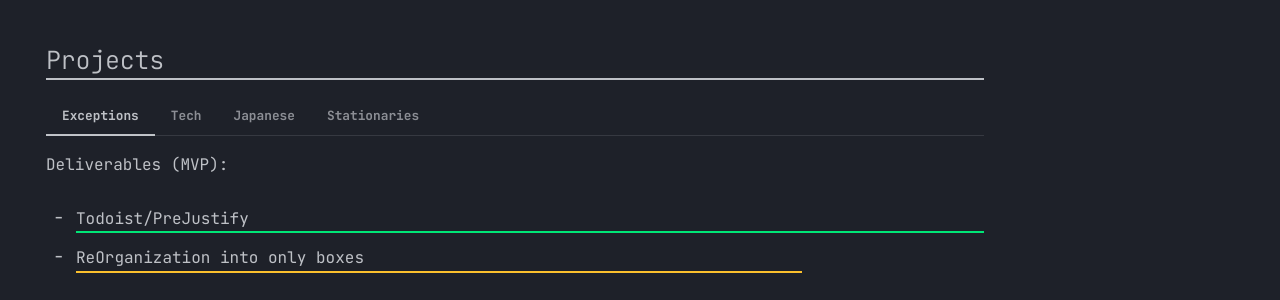
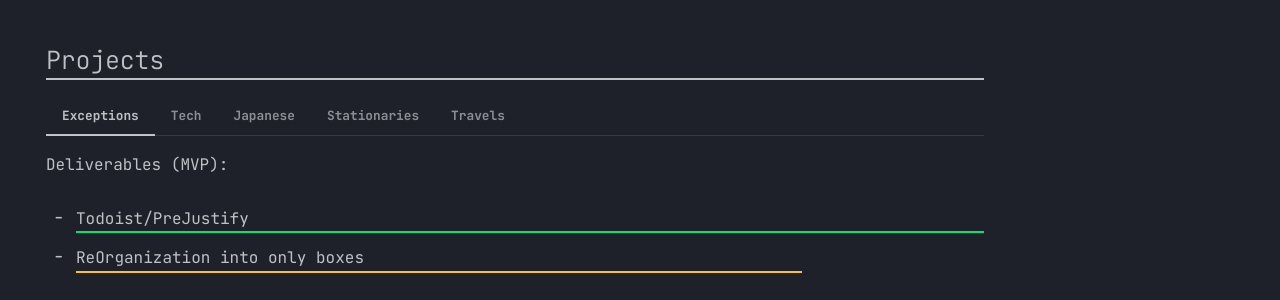
Before and after one commit to Serralq/Project-Norn, an MkDocs documentation site: the page built from docs/index.md, in a window 1280 px wide and 900 px high, scrolled down 574 px. Shown: the part 419-719 px from the top of the window. Built offline with MkDocs 1.6.1 and Material for MkDocs 9.7.7, drawn with Linux system fonts in a browser that asks for light colours; plug-ins that fetch from the network failed and are left out.

Commit message:
Add placeholders in index

````diff
--- a/docs/index.md
+++ b/docs/index.md
@@ -89,6 +89,7 @@
         Visa                      :            j4, 24-06-15, 24-06-21
 
       section Stationaries
+
     ```
 
     <div class="margin-bot-neg"></div>
@@ -154,11 +155,6 @@
         ```
 
 ## Projects
-<!-- [ Size > Session ] - Duplicates -->
-<!-- Public by Default, else hidden.org -->
-<!-- [ n+1 > can ] ? Roam/Norn -->
-<!-- Follow templates  -->
-
 === "Exceptions"
 
     Deliverables (MVP):
@@ -192,3 +188,7 @@
 === "Stationaries"
 
     Deliverables (MVP):
+
+=== "Travels"
+
+    Deliverables (MVP):
````
